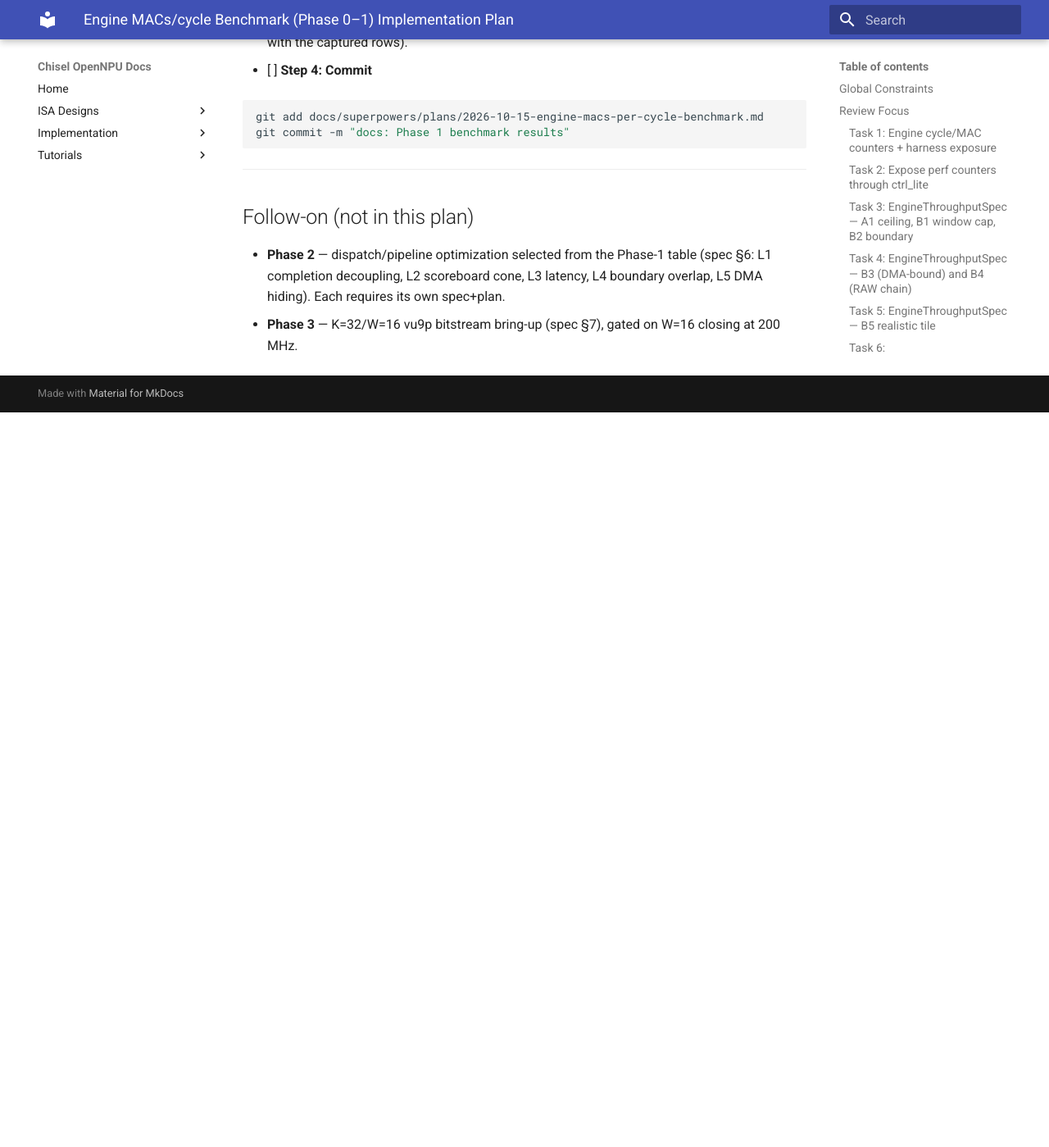
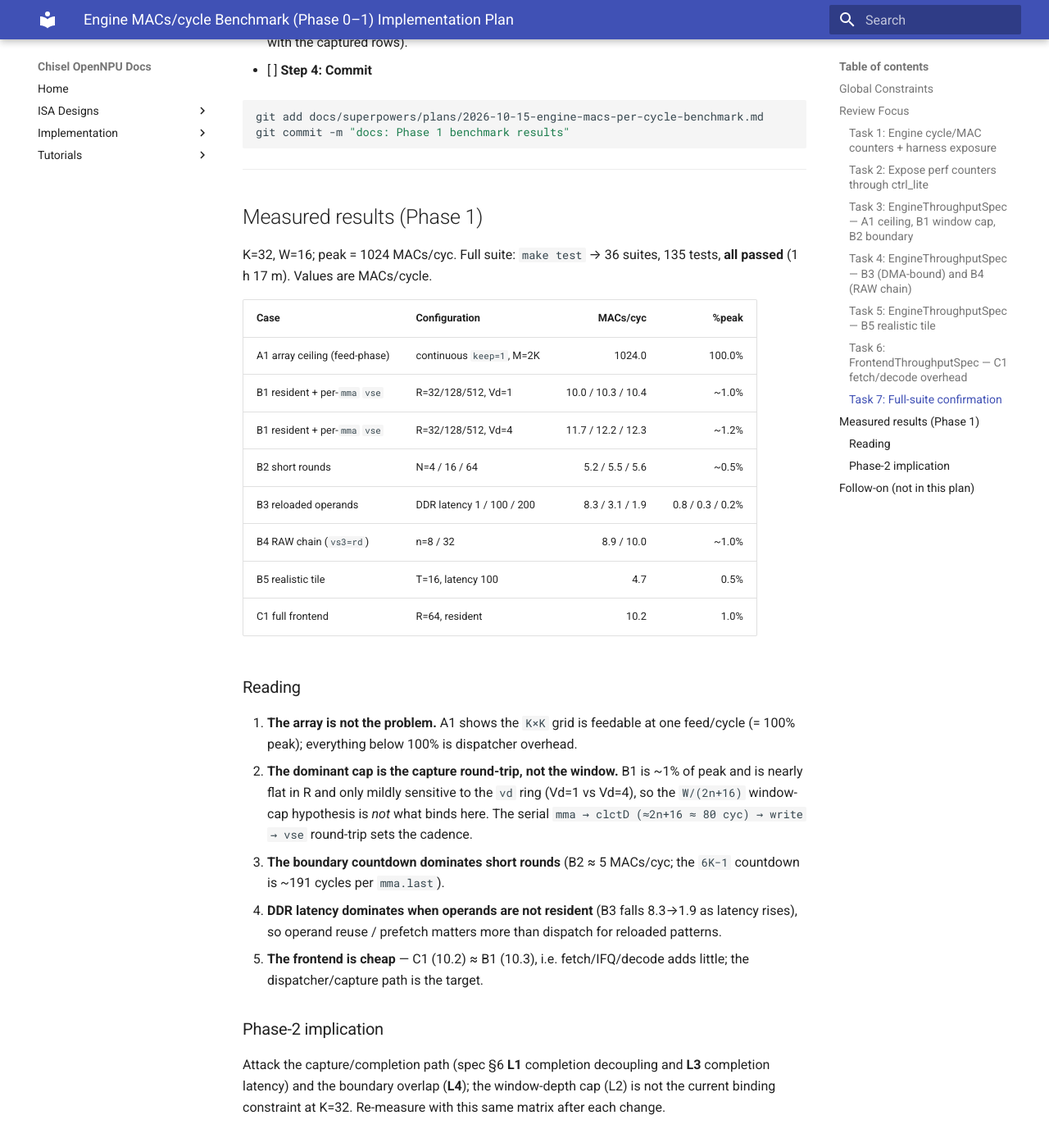
Before and after one commit to mpskex/chisel-npu, an MkDocs documentation site: the page built from docs/superpowers/plans/2026-10-15-engine-macs-per-cycle-benchmark.md, in a window 1280 px wide and 1400 px high, scrolled down 12339 px. Shown: the whole window at 82% size. Built offline with MkDocs 1.6.1 and Material for MkDocs 9.7.7, drawn with Linux system fonts in a browser that asks for light colours; before the commit the page ends 12842 px from its top, so only the background shows below that.

Commit message:
docs: Phase 1 benchmark results (K=32/W=16, 100%→~1% peak)

```diff
--- a/docs/superpowers/plans/2026-10-15-engine-macs-per-cycle-benchmark.md
+++ b/docs/superpowers/plans/2026-10-15-engine-macs-per-cycle-benchmark.md
@@ -602,6 +602,46 @@ git commit -m "docs: Phase 1 benchmark results"
 
 ---
 
+## Measured results (Phase 1)
+
+K=32, W=16; peak = 1024 MACs/cyc. Full suite: `make test` → 36 suites, 135
+tests, **all passed** (1 h 17 m). Values are MACs/cycle.
+
+| Case | Configuration | MACs/cyc | %peak |
+|:--|:--|--:|--:|
+| A1 array ceiling (feed-phase) | continuous `keep=1`, M=2K | 1024.0 | 100.0% |
+| B1 resident + per-`mma` `vse` | R=32/128/512, Vd=1 | 10.0 / 10.3 / 10.4 | ~1.0% |
+| B1 resident + per-`mma` `vse` | R=32/128/512, Vd=4 | 11.7 / 12.2 / 12.3 | ~1.2% |
+| B2 short rounds | N=4 / 16 / 64 | 5.2 / 5.5 / 5.6 | ~0.5% |
+| B3 reloaded operands | DDR latency 1 / 100 / 200 | 8.3 / 3.1 / 1.9 | 0.8 / 0.3 / 0.2% |
+| B4 RAW chain (`vs3=rd`) | n=8 / 32 | 8.9 / 10.0 | ~1.0% |
+| B5 realistic tile | T=16, latency 100 | 4.7 | 0.5% |
+| C1 full frontend | R=64, resident | 10.2 | 1.0% |
+
+### Reading
+
+1. **The array is not the problem.** A1 shows the `K×K` grid is feedable at
+   one feed/cycle (= 100% peak); everything below 100% is dispatcher overhead.
+2. **The dominant cap is the capture round-trip, not the window.** B1 is ~1%
+   of peak and is nearly flat in R and only mildly sensitive to the `vd` ring
+   (Vd=1 vs Vd=4), so the `W/(2n+16)` window-cap hypothesis is *not* what binds
+   here. The serial `mma → clctD (≈2n+16 ≈ 80 cyc) → write → vse` round-trip
+   sets the cadence.
+3. **The boundary countdown dominates short rounds** (B2 ≈ 5 MACs/cyc; the
+   `6K−1` countdown is ~191 cycles per `mma.last`).
+4. **DDR latency dominates when operands are not resident** (B3 falls 8.3→1.9
+   as latency rises), so operand reuse / prefetch matters more than dispatch
+   for reloaded patterns.
+5. **The frontend is cheap** — C1 (10.2) ≈ B1 (10.3), i.e. fetch/IFQ/decode
+   adds little; the dispatcher/capture path is the target.
+
+### Phase-2 implication
+
+Attack the capture/completion path (spec §6 **L1** completion decoupling and
+**L3** completion latency) and the boundary overlap (**L4**); the window-depth
+cap (L2) is not the current binding constraint at K=32. Re-measure with this
+same matrix after each change.
+
 ## Follow-on (not in this plan)
 
 - **Phase 2** — dispatch/pipeline optimization selected from the Phase-1 table
```
